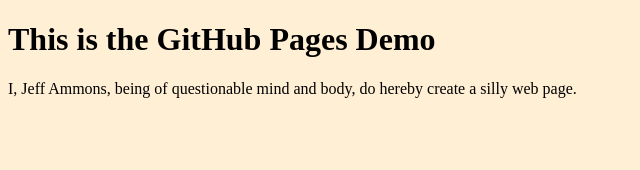
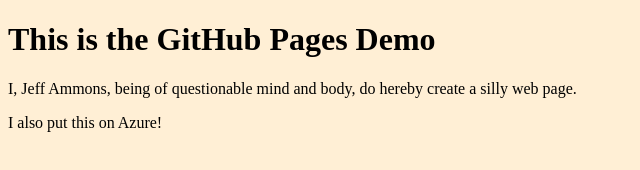
Before and after one commit to Arbiter329/jeffa00.github.io, a plain HTML site: page index.html in a window 1280 px wide. Shown: the whole page, without its empty margins (0-640 px from the left). Drawn offline with Linux system fonts and the light colour scheme.

Commit message:
Updated to say I'm on Azure.

```diff
--- a/index.html
+++ b/index.html
@@ -9,5 +9,6 @@
         <p>I, Jeff Ammons, being of questionable
             mind and body, do hereby create a silly
             web page.</p>
+            <p>I also put this on Azure!</p>
     </body>
 </html>
```
